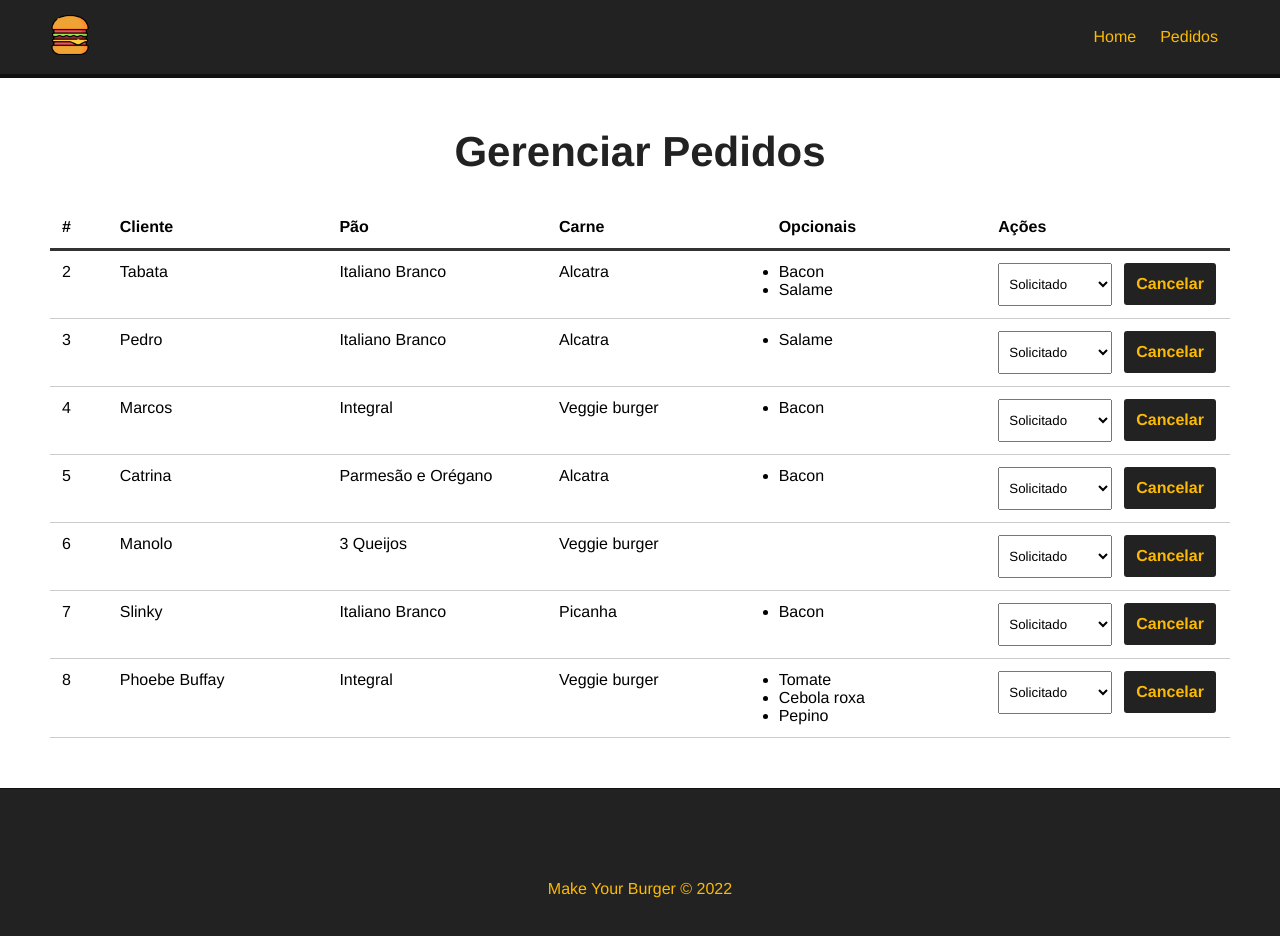
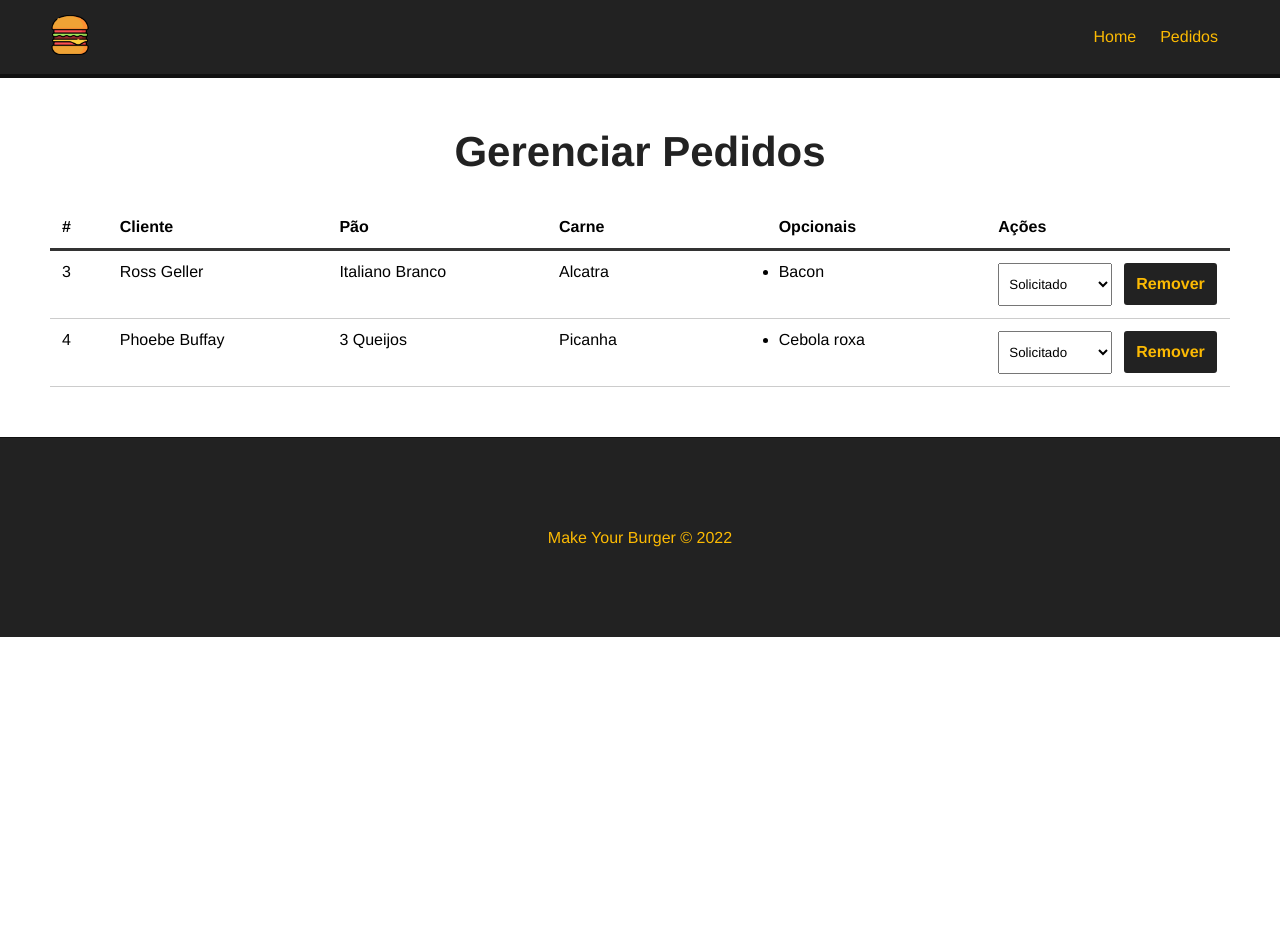
Before and after one commit to tabataruiz/make-your-burger, a Vue app: page /pedidos in a window 1280 px wide. Shown: the top 936 px of the page. After the commit the page ends 800 px from the top, so only its background shows below. Built offline with nearby package versions, Linux system fonts and the light colour scheme; data requests are answered from the project's data file.

Commit message:
Removendo pedidos do sistema

```diff
--- a/db/db.json
+++ b/db/db.json
@@ -79,60 +79,24 @@
   ],
   "burgers": [
     {
-      "nome": "Tabata",
+      "nome": "Ross Geller",
       "carne": "Alcatra",
       "pao": "Italiano Branco",
-      "opcionais": ["Bacon", "Salame"],
-      "status": "Solicitado",
-      "id": 2
-    },
-    {
-      "nome": "Pedro",
-      "carne": "Alcatra",
-      "pao": "Italiano Branco",
-      "opcionais": ["Salame"],
+      "opcionais": [
+        "Bacon"
+      ],
       "status": "Solicitado",
       "id": 3
     },
     {
-      "nome": "Marcos",
-      "carne": "Veggie burger",
-      "pao": "Integral",
-      "opcionais": ["Bacon"],
+      "nome": "Phoebe Buffay",
+      "carne": "Picanha",
+      "pao": "3 Queijos",
+      "opcionais": [
+        "Cebola roxa"
+      ],
       "status": "Solicitado",
       "id": 4
-    },
-    {
-      "nome": "Catrina",
-      "carne": "Alcatra",
-      "pao": "Parmesão e Orégano",
-      "opcionais": ["Bacon"],
-      "status": "Solicitado",
-      "id": 5
-    },
-    {
-      "nome": "Manolo",
-      "carne": "Veggie burger",
-      "pao": "3 Queijos",
-      "opcionais": [],
-      "status": "Solicitado",
-      "id": 6
-    },
-    {
-      "nome": "Slinky",
-      "carne": "Picanha",
-      "pao": "Italiano Branco",
-      "opcionais": ["Bacon"],
-      "status": "Solicitado",
-      "id": 7
-    },
-    {
-      "nome": "Phoebe Buffay",
-      "carne": "Veggie burger",
-      "pao": "Integral",
-      "opcionais": ["Tomate", "Cebola roxa", "Pepino"],
-      "status": "Solicitado",
-      "id": 8
     }
   ]
 }
--- a/src/components/Dashboard.vue
+++ b/src/components/Dashboard.vue
@@ -1,4 +1,5 @@
 <template>
+  <Message :msg="msg" v-show="msg"></Message>
   <div class="burger-table">
     <div>
       <div class="burger-table-head">
@@ -35,7 +36,9 @@
               {{ status.tipo }}
             </option>
           </select>
-          <button class="btn-delete">Cancelar</button>
+          <button class="btn-delete" @click="deleteBurger(burger.id)">
+            Remover
+          </button>
         </div>
       </div>
     </div>
@@ -43,13 +46,19 @@
 </template>
 
 <script>
+import Message from "./Message.vue";
+
 export default {
   name: "Dashboard",
+  components: {
+    Message
+  },
   data() {
     return {
       burgers: null,
       burger_id: null,
-      status_data: []
+      status_data: [],
+      msg: null
     };
   },
   methods: {
@@ -66,6 +75,19 @@ export default {
       const data = await req.json();
 
       this.status_data = data;
+    },
+    async deleteBurger(id) {
+      const req = await fetch(`http://localhost:3000/burgers/${id}`, {
+        method: "DELETE"
+      });
+
+      const res = await req.json();
+
+      this.msg = `Pedido Nº ${id} removido com sucesso.`;
+
+      setTimeout(() => (this.msg = ""), 5000);
+
+      this.getPedidos();
     }
   },
   mounted() {
```
